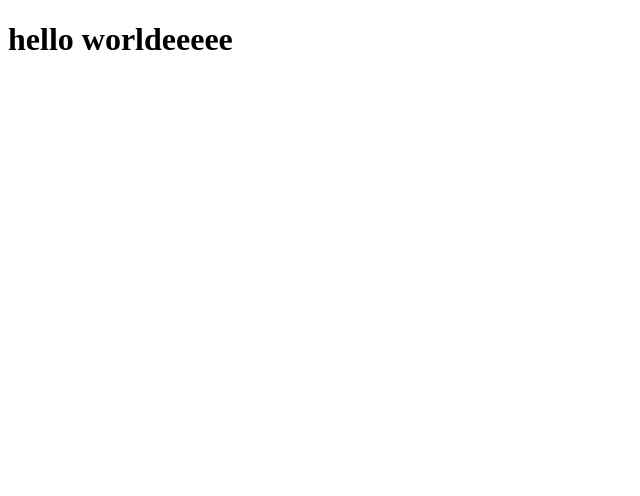
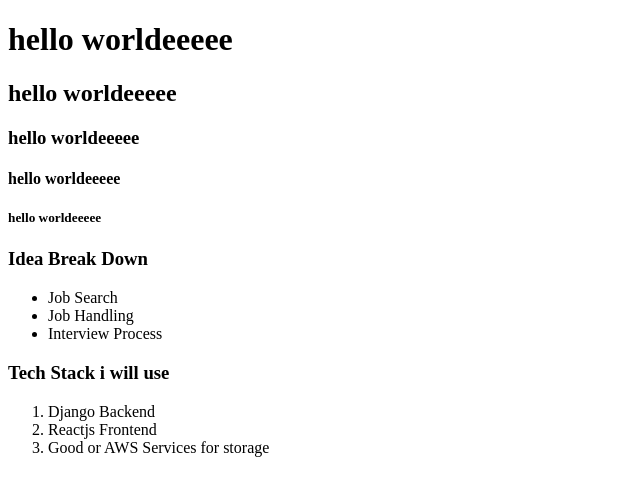
Before and after one commit to chafiknaceri/cs50Web0, a plain HTML site: page index.html in a window 1280 px wide. Shown: the whole page, without its empty margins (0-640 px from the left). Drawn offline with Linux system fonts and the light colour scheme.

Commit message:
Added content on App idea

```diff
--- a/index.html
+++ b/index.html
@@ -5,5 +5,22 @@
     </head>
     <body>
         <h1>hello worldeeeee</h1>
+        <h2>hello worldeeeee</h2>
+        <h3>hello worldeeeee</h3>
+        <h4>hello worldeeeee</h4>
+        <h5>hello worldeeeee</h5>
     </body>
+    <h3>Idea Break Down</h3>
+    <ul>
+        <li>Job Search</li>
+        <li>Job Handling</li>
+        <li>Interview Process</li>
+    </ul>
+
+    <h3>Tech Stack i will use</h3>
+    <ol>
+        <li>Django Backend</li>
+        <li>Reactjs Frontend</li>
+        <li>Good or AWS Services for storage</li>
+    </ol>
 </html>
```
